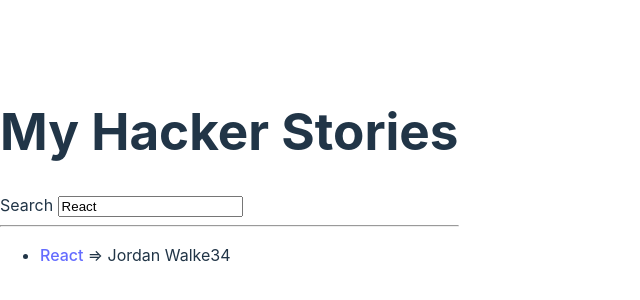
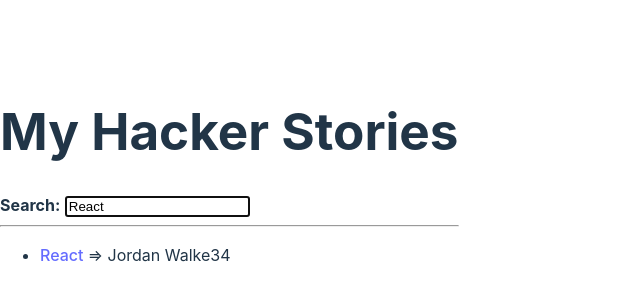
Before and after one commit to keith-wilde/road-to-react, a React (Vite) app in the folder hacker-stories/: page / in a window 1280 px wide. Shown: the part 224-524 px from the top of the page, without its empty margins (0-640 px from the left). Built offline with nearby package versions, Linux system fonts and the light colour scheme.

Commit message:
Updated InputLabel with logic to autofocus

```diff
--- a/hacker-stories/src/App.jsx
+++ b/hacker-stories/src/App.jsx
@@ -43,25 +43,38 @@
                 label="Search"
                 value={searchTerm}
                 onInputChange={handleSearch}
-            />
+            >
+                <strong>Search:</strong>
+            </InputWithLabel>
             <hr/>
 
             <List list={searchedStories}/>
         </>
     );
 };
-const InputWithLabel = ({id, label, value,type='text', onInputChange}) => (
+const InputWithLabel = ({id, value, type = 'text', onInputChange, children, isFocused = true}) => {
+    const inputRef = React.useRef();
+    React.useEffect(() => {
+        if (isFocused && inputRef.current) {
+            inputRef.current.focus();
+        }
+    }, [isFocused]);
+
+    return (
         <>
-        <label htmlFor={id}>{label}</label>
+            <label htmlFor={id}>{children}</label>
             &nbsp;
             <input
                 id={id}
                 type={type}
                 value={value}
+                autoFocus={isFocused}
                 onChange={onInputChange}
+                ref={inputRef}
             />
         </>
     )
+}
 
 const List = ({list}) => (
     <ul>
```
Lines whose indentation alone changed are shown as unchanged.
